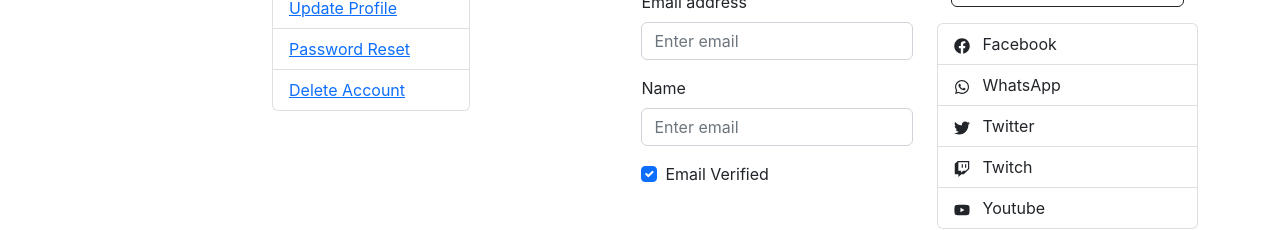
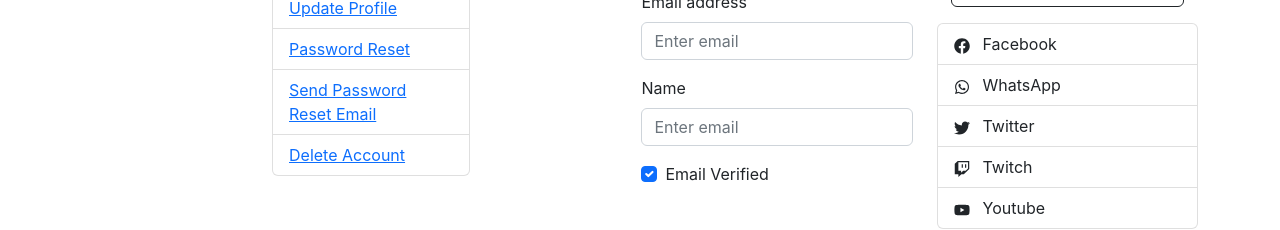
Before and after one commit to sadmanador/dragon-news-client, a React (Create React App) app: page /profile in a window 1280 px wide. Shown: the part 176-406 px from the top of the page. Built offline with nearby package versions, Linux system fonts and the light colour scheme; no server answers.

Commit message:
password reset email option added

```diff
--- /dev/null
+++ b/src/Pages/Others/Profile/PasswordResetEmail/PasswordResetEmail.js
@@ -0,0 +1,11 @@
+import React from 'react';
+
+const PasswordResetEmail = () => {
+    return (
+        <div>
+            <h1>Password Reset Email</h1>
+        </div>
+    );
+};
+
+export default PasswordResetEmail;
--- a/src/Pages/Others/Profile/ProfileSideNav/ProfileSideNav.js
+++ b/src/Pages/Others/Profile/ProfileSideNav/ProfileSideNav.js
@@ -9,6 +9,7 @@ const ProfileSideNav = () => {
         <li className="list-group-item"><NavLink className={({ isActive }) => isActive ? 'bg-primary text-white' : undefined} to="/profile/profile-info">Info</NavLink></li>
         <li className="list-group-item"><NavLink className={({ isActive }) => isActive ? 'bg-primary text-white' : undefined} to="/profile/profile-update">Update Profile</NavLink></li>
         <li className="list-group-item"><NavLink className={({ isActive }) => isActive ? 'bg-primary text-white' : undefined} to="/profile/password-reset">Password Reset</NavLink></li>
+        <li className="list-group-item"><NavLink className={({ isActive }) => isActive ? 'bg-primary text-white' : undefined} to="/profile/password-reset-email">Send Password Reset Email</NavLink></li>
         <li className="list-group-item"><NavLink className={({ isActive }) => isActive ? 'bg-primary text-white' : undefined} to="/profile/delete-account">Delete Account</NavLink></li>
 
       </ul>
--- a/src/Routes/Routes.js
+++ b/src/Routes/Routes.js
@@ -2,6 +2,7 @@ import Profile from "../layouts/Profile";
 import Login from "../Pages/Login/Login";
 import DeleteAccount from "../Pages/Others/Profile/DeleteAccount/DeleteAccount";
 import PasswordReset from "../Pages/Others/Profile/PasswordReset/PasswordReset";
+import PasswordResetEmail from "../Pages/Others/Profile/PasswordResetEmail/PasswordResetEmail";
 import ProfileInfo from "../Pages/Others/Profile/ProfileInfo/ProfileInfo";
 import ProfileUpdate from "../Pages/Others/Profile/ProfileUpdate/ProfileUpdate";
 import Terms from "../Pages/Others/Terms/Terms";
@@ -49,6 +50,10 @@ export const router = createBrowserRouter([
             path: '/profile/delete-account',
             element: <DeleteAccount></DeleteAccount>
           },
+          {
+            path: '/profile/password-reset-email',
+            element: <PasswordResetEmail></PasswordResetEmail>
+          }
         ]
       },
       {
```
Also changed, not shown: src/Pages/Others/Profile/ProfileInfo/ProfileInfo.js (+1 -1 lines).
